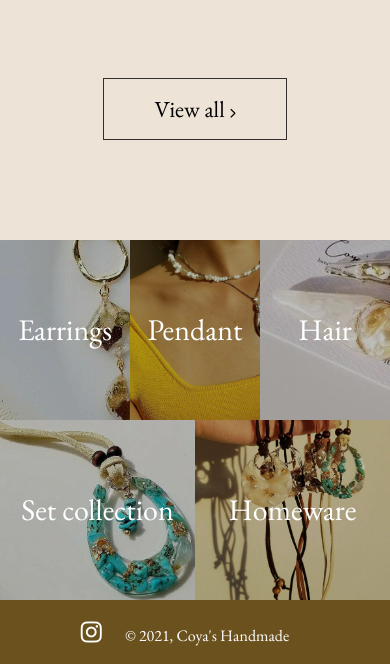
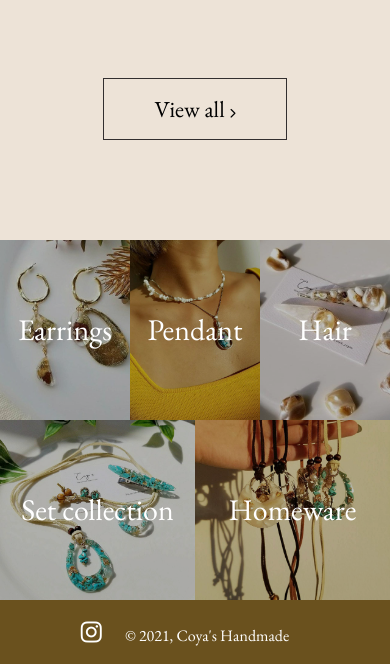
Before and after one commit to N-Tarin/Coya-s, a PHP site: page /index.html in a window 390 px wide. Shown: the part 4579-5243 px from the top of the page. Run offline with PHP 8.4, Linux system fonts and the light colour scheme; some libraries are stand-ins or nearby versions.

Commit message:
fantastic

```diff
--- a/css/style.css
+++ b/css/style.css
@@ -1371,6 +1371,41 @@ form {
     margin: 0 10px 0 0;
   }
 
+  .-Earrings {
+    background-image: url(../images/category1__sp.jpg);
+    background-repeat: no-repeat;
+    background-size: cover;
+    position: relative;
+  }
+
+  .-Pendant {
+    background-image: url(../images/category2__sp.jpg);
+    background-repeat: no-repeat;
+    background-size: cover;
+    position: relative;
+  }
+
+  .-Hair {
+    background-image: url(../images/category3__sp.jpg);
+    background-repeat: no-repeat;
+    background-size: cover;
+    position: relative;
+  }
+
+  .-Set {
+    background-image: url(../images/category4__sp.jpg);
+    background-repeat: no-repeat;
+    background-size: cover;
+    position: relative;
+  }
+
+  .-Homeware {
+    background-image: url(../images/category5__sp.jpg);
+    background-repeat: no-repeat;
+    background-size: cover;
+    position: relative;
+  }
+
   .categorySingle__container {
     display: flex;
     justify-content: center;
```
